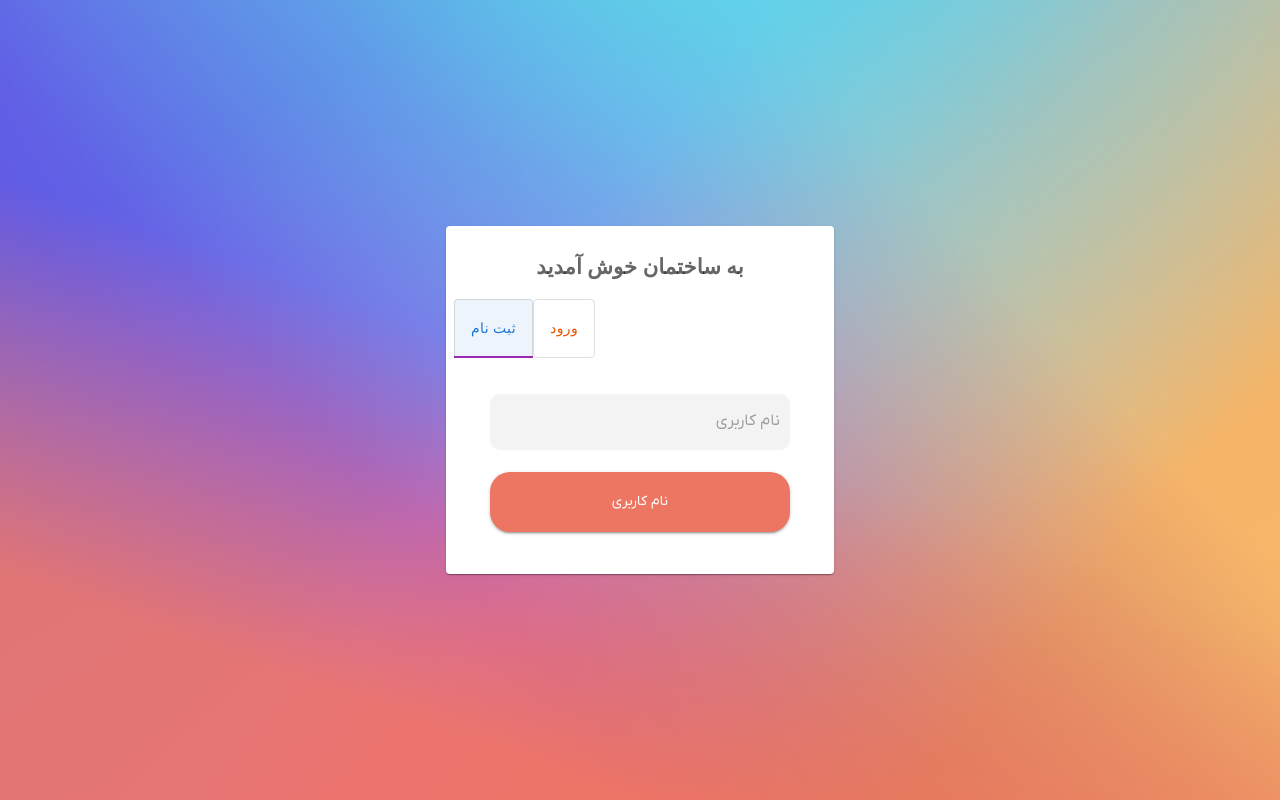
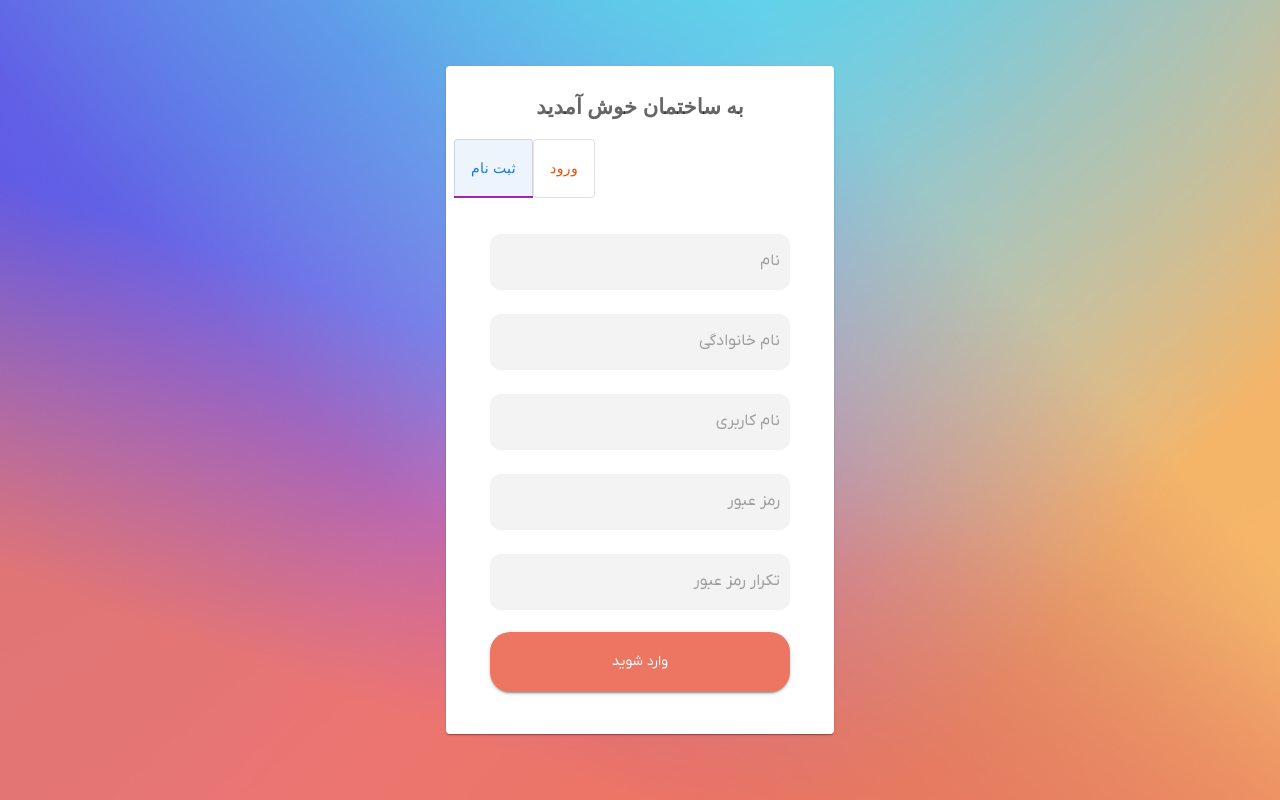
Before and after one commit to alias1994/building, a React (Create React App) app in the folder frontend/: page / in a window 1280 px wide. Both pictures are taken after a click on the button "ثبت نام". Built offline with nearby package versions, Linux system fonts and the light colour scheme.

Commit message:
edit login-form and signup-form

```diff
--- a/frontend/src/component/login-form.jsx
+++ b/frontend/src/component/login-form.jsx
@@ -4,7 +4,8 @@ function LoginForm (name){
     return(
         <div>
             {TextFild('نام کاربری')}
-            {CustomButton('نام کاربری')}
+            {TextFild('رمز عبور')}
+            {CustomButton('وارد شوید')}
         </div>
     )
 }
--- a/frontend/src/component/signup-form.jsx
+++ b/frontend/src/component/signup-form.jsx
@@ -3,8 +3,12 @@ import CustomButton from './custom-button.jsx'
 function SignupForm (name){
     return (
         <div>
+            {TextFild('نام')}
+            {TextFild('نام خانوادگی')}
             {TextFild('نام کاربری')}
-            {CustomButton('نام کاربری')}
+            {TextFild('رمز عبور')}
+            {TextFild('تکرار رمز عبور')}
+            {CustomButton('وارد شوید')}
         </div>
     )
 }
```
